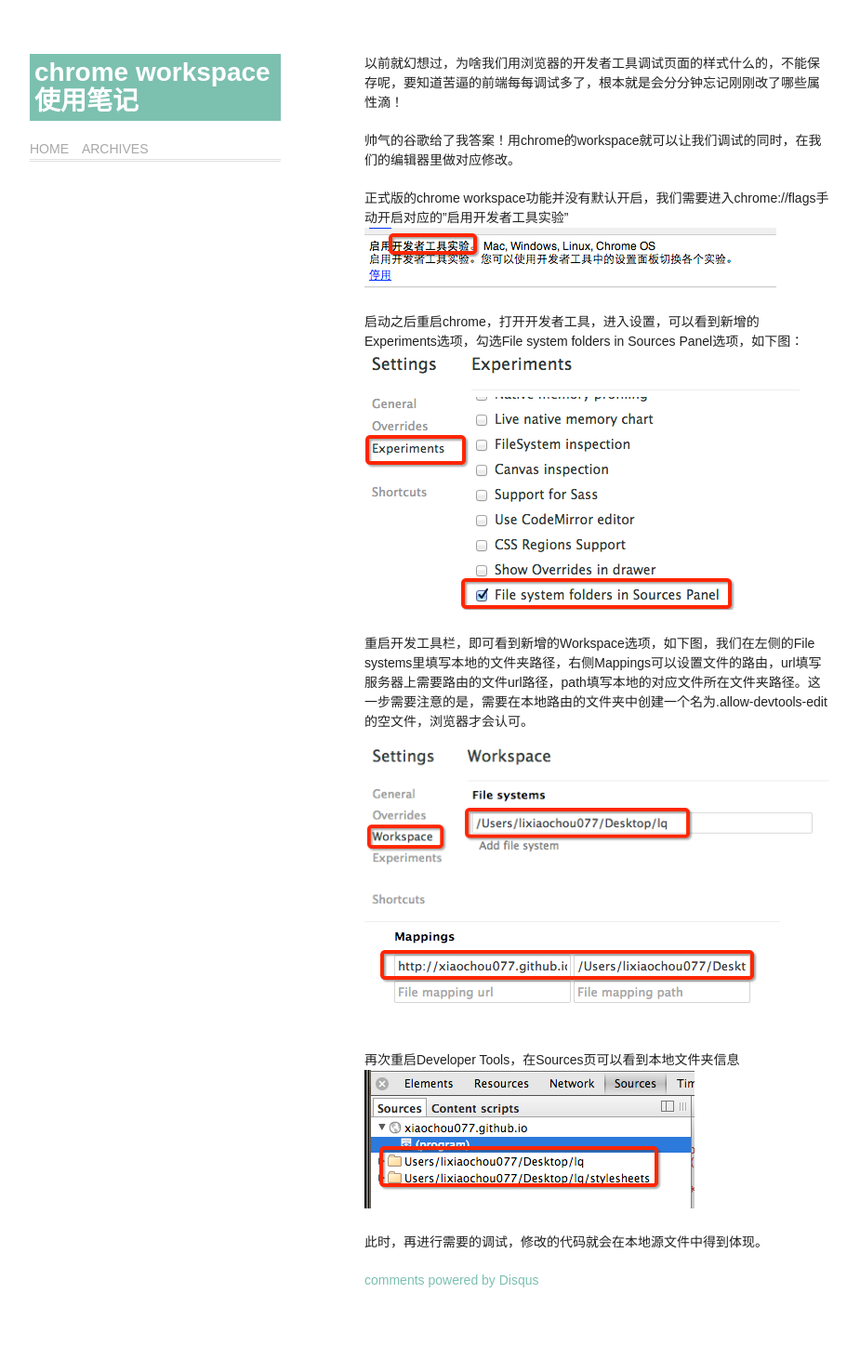
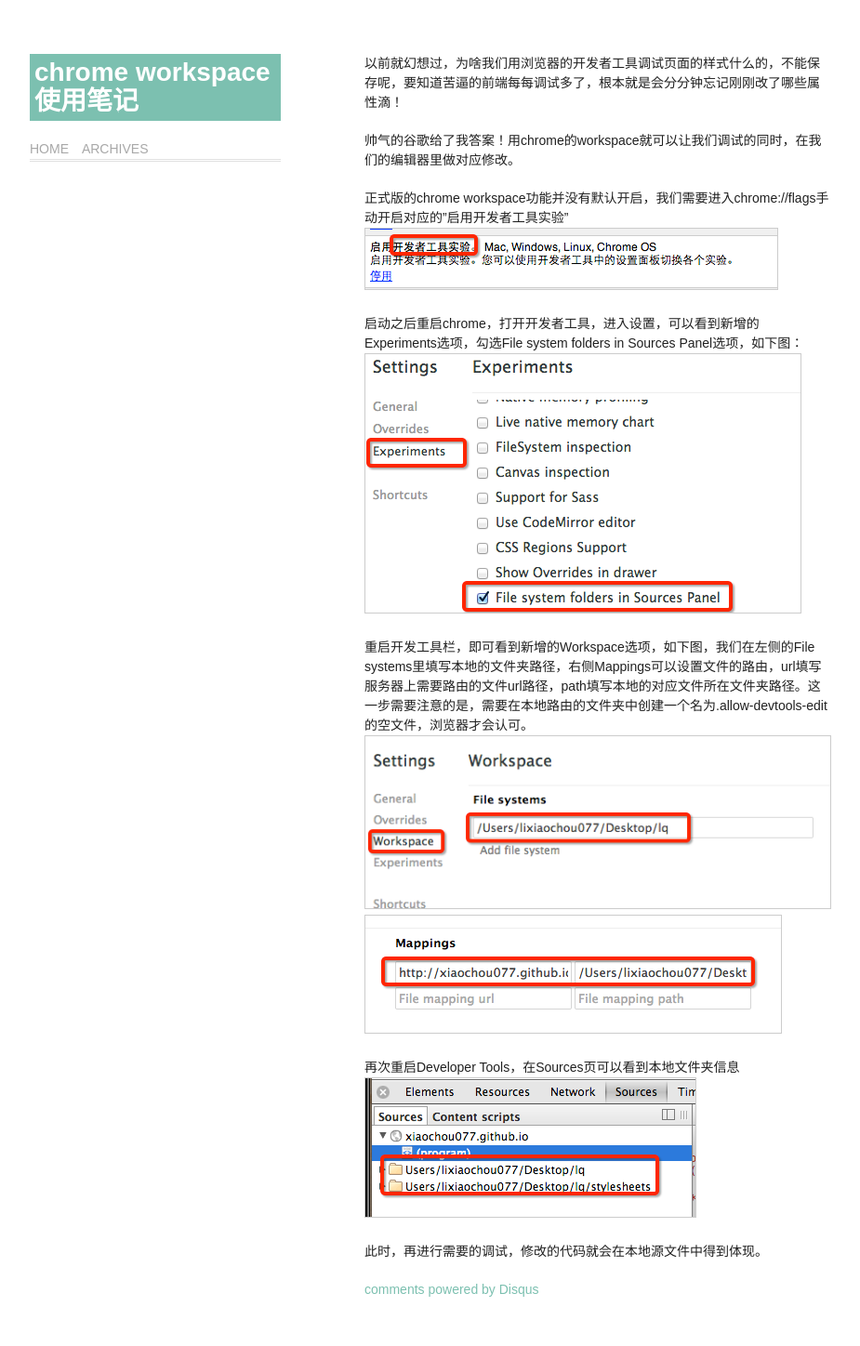
Before and after one commit to lixiaochou077/lixiaochou077.github.io, a Jekyll site: the page built from _posts/2013-06-28-workspace.md, in a window 1280 px wide. Shown: the whole page at 93% size, without its empty margins (178-1103 px from the left). Built offline with Jekyll 4.4.1, drawn with Linux system fonts in a browser that asks for light colours; Markdown is read by kramdown in place of the engine named in the settings; comment, search, counter and statistics services are not loaded.

```diff
--- a/_posts/2013-06-28-workspace.md
+++ b/_posts/2013-06-28-workspace.md
@@ -9,16 +9,16 @@
 帅气的谷歌给了我答案！用chrome的workspace就可以让我们调试的同时，<!-- more -->在我们的编辑器里做对应修改。
 
 正式版的chrome workspace功能并没有默认开启，我们需要进入chrome://flags手动开启对应的"启用开发者工具实验"
-<img src = "http://lixiaochou077.github.io/images/ws1.png" />
+<img style="border:1px solid #ccc;" src = "http://lixiaochou077.github.io/images/ws1.png" />
 
 启动之后重启chrome，打开开发者工具，进入设置，可以看到新增的Experiments选项，勾选File system folders in Sources Panel选项，如下图：
-<img src = "http://lixiaochou077.github.io/images/ws2.png" />
+<img style="border:1px solid #ccc;" src = "http://lixiaochou077.github.io/images/ws2.png" />
 
 重启开发工具栏，即可看到新增的Workspace选项，如下图，我们在左侧的File systems里填写本地的文件夹路径，右侧Mappings可以设置文件的路由，url填写服务器上需要路由的文件url路径，path填写本地的对应文件所在文件夹路径。这一步需要注意的是，需要在本地路由的文件夹中创建一个名为.allow-devtools-edit的空文件，浏览器才会认可。
-<img src = "http://lixiaochou077.github.io/images/ws3.png" />
-<img src = "http://lixiaochou077.github.io/images/ws4.png" />
+<img style="border:1px solid #ccc;" src = "http://lixiaochou077.github.io/images/ws3.png" />
+<img style="border:1px solid #ccc;" src = "http://lixiaochou077.github.io/images/ws4.png" />
 
 再次重启Developer Tools，在Sources页可以看到本地文件夹信息
-<img src = "http://lixiaochou077.github.io/images/ws5.png" />
+<img style="border:1px solid #ccc;" src = "http://lixiaochou077.github.io/images/ws5.png" />
 
 此时，再进行需要的调试，修改的代码就会在本地源文件中得到体现。
```
